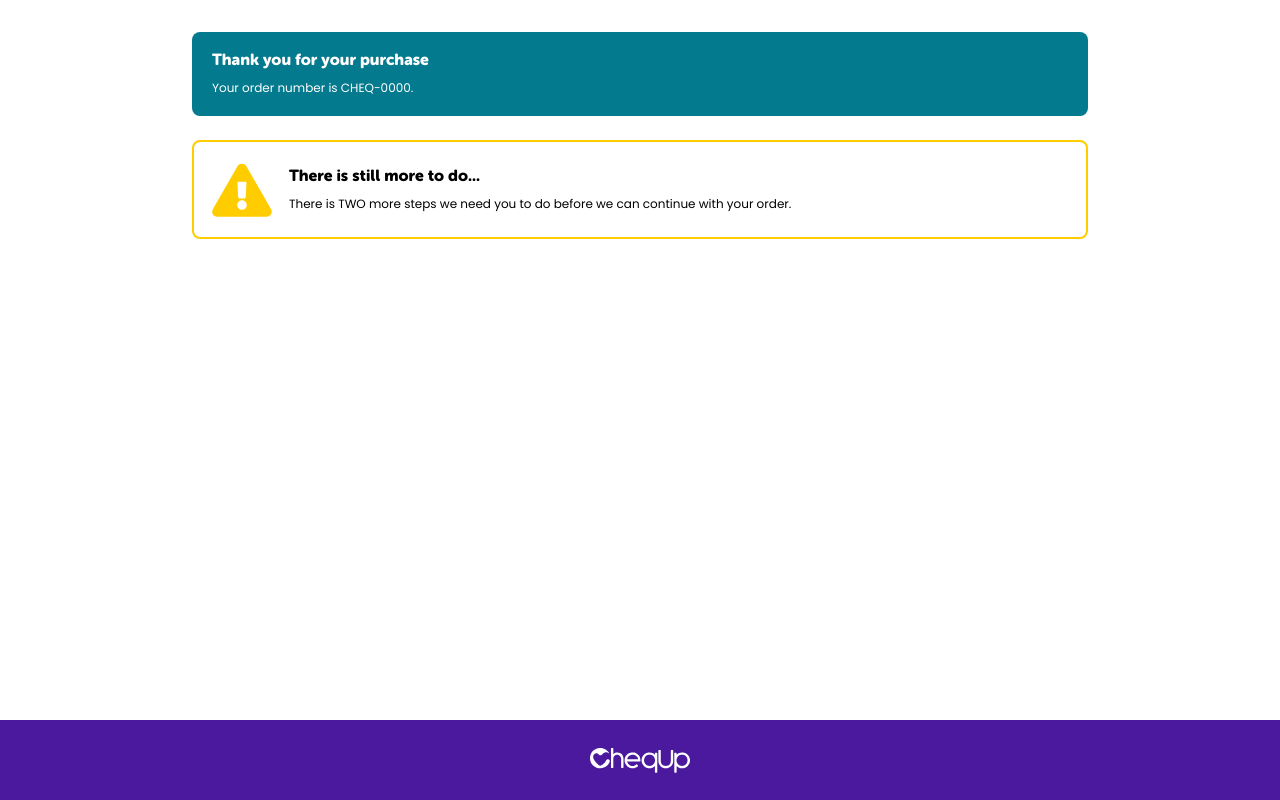
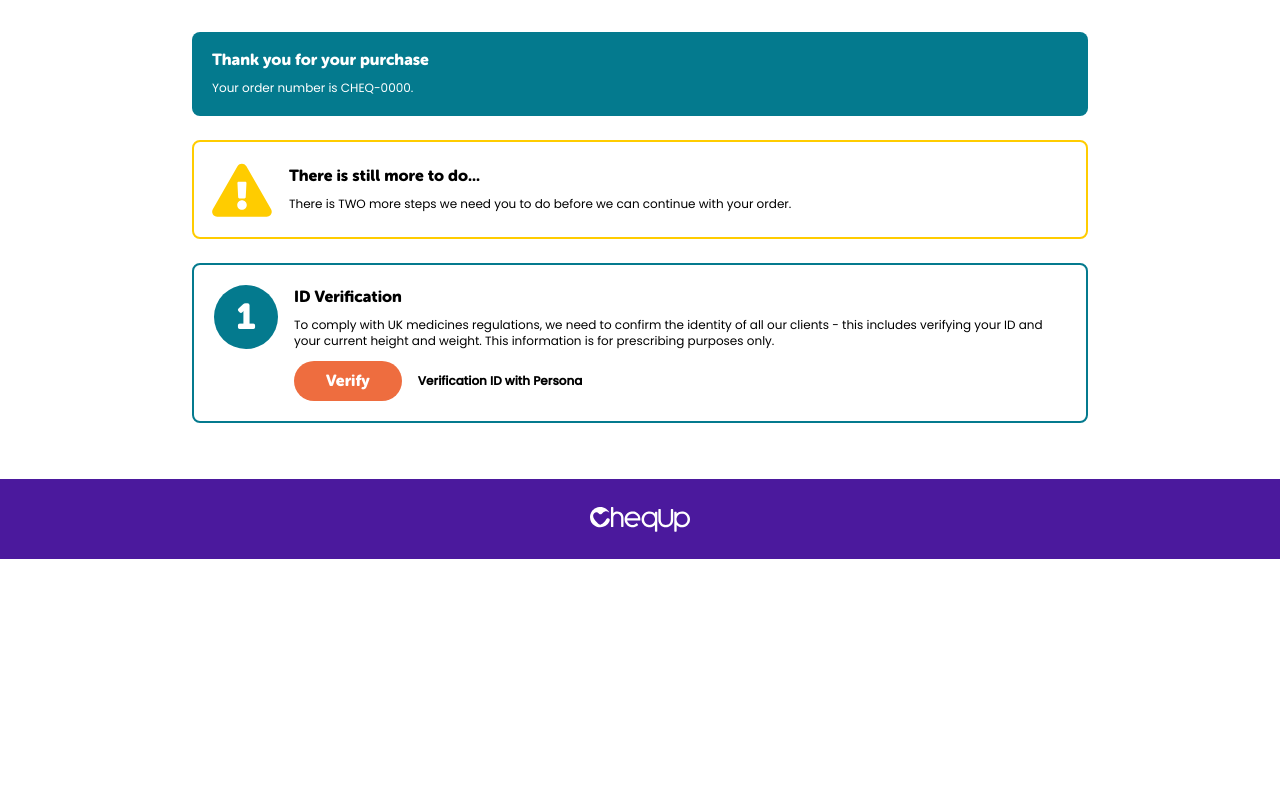
Before and after one commit to ckhatton/cheq-up, a Vue app: page / in a window 1280 px wide. Built offline with nearby package versions, Linux system fonts and the light colour scheme.

Commit message:
build(component): step

```diff
--- a/src/App.vue
+++ b/src/App.vue
@@ -1,13 +1,28 @@
 <template>
   <div class="max-w-4xl mx-auto py-8">
     <PurchaseConfirmation />
+
     <Warning />
+
+    <Step state="active" :step="1" title="ID Verification">
+      <p class="font-poppins text-xs mb-1">
+        To comply with UK medicines regulations, we need to confirm the identity of all our clients
+        - this includes verifying your ID and your current height and weight. This information is
+        for prescribing purposes only.
+      </p>
+      <div class="flex justify-start items-center mt-2">
+        <div class="button mr-4">Verify</div>
+        <span class="font-poppins text-xs font-bold">Verification ID with Persona</span>
+      </div>
+    </Step>
   </div>
+
   <Footer />
 </template>
 
 <script setup lang="ts">
+import Footer from './components/BaseFooter.vue';
 import PurchaseConfirmation from './components/BasePurchaseConfirmation.vue';
-import Footer from './components/BaseFooter.vue';
+import Step from './components/BaseStep.vue';
 import Warning from './components/BaseWarning.vue';
 </script>
--- a/src/components/BaseFooter.vue
+++ b/src/components/BaseFooter.vue
@@ -1,7 +1,5 @@
 <template>
-  <footer
-    class="absolute bottom-0 bg-cheq-up-purple flex justify-center items-center text-center text-white"
-  >
+  <footer class="bg-cheq-up-purple flex justify-center items-center text-center text-white">
     <img class="logo" src="../assets/images/logoCheqUpOnDark.svg" alt="CheqUp" title="CheqUp" />
   </footer>
 </template>
--- /dev/null
+++ b/src/components/BaseStep.vue
@@ -0,0 +1,79 @@
+<template>
+  <div
+    :class="[stepStateColour]"
+    class="step rounded-lg mb-6 pl-4 pr-5 py-5 flex"
+    :aria-label="ariaLabel"
+  >
+    <div class="flex flex-row justify-start">
+      <div>
+        <div
+          :class="[stepNumberStateColour]"
+          class="step-number rounded-full w-16 h-16 ml-1 mr-4 font-museo text-4xl flex items-center justify-center"
+        >
+          {{ step }}
+        </div>
+      </div>
+      <div class="flex flex-col justify-center">
+        <h2
+          :class="{ 'text-white': state === 'completed' }"
+          class="step-title font-museo text-md mb-2"
+        >
+          {{ fullTitle }}
+        </h2>
+        <slot v-if="state !== 'completed'"></slot>
+      </div>
+    </div>
+  </div>
+</template>
+
+<script setup lang="ts">
+import { computed } from 'vue';
+
+const props = withDefaults(
+  defineProps<{
+    state: string;
+    step?: number;
+    title: string;
+  }>(),
+  {
+    state: 'disabled',
+    step: 1,
+  }
+);
+
+const ariaLabel = computed(() => {
+  return (
+    `Step ${props.step}` +
+    ({
+      active: ' active',
+      error: ' error',
+      completed: ' completed',
+      disabled: ' disabled',
+    }[props.state] ?? ' disabled')
+  );
+});
+
+const stepStateColour = computed<string>(() => {
+  return (
+    {
+      active: 'border-2 border-cheq-up-green-dark',
+      error: 'border-2 border-cheq-up-red',
+      completed: 'bg-cheq-up-green-dark',
+      disabled: 'disabled border-2 border-cheq-up-grey',
+    }[props.state] ?? 'border-cheq-up-grey'
+  );
+});
+
+const stepNumberStateColour = computed<string>(() => {
+  return (
+    {
+      completed: 'bg-cheq-up-green-light text-cheq-up-green-dark',
+      disabled: 'bg-cheq-up-grey text-white',
+    }[props.state] ?? 'bg-cheq-up-green-dark text-white'
+  );
+});
+
+const fullTitle = computed(() => {
+  return props.title + (props.state === 'completed' ? ' Complete' : '');
+});
+</script>
--- a/src/components/BaseWarning.vue
+++ b/src/components/BaseWarning.vue
@@ -5,7 +5,7 @@
     aria-label="Warning"
   >
     <div class="flex flex-row justify-start items-center">
-      <div class="">
+      <div>
         <img src="../assets/images/triangleExclamationSolid.svg" alt="Warning" class="mr-4" />
       </div>
       <div class="flex flex-col justify-center">
--- a/src/style.css
+++ b/src/style.css
@@ -9,8 +9,20 @@
 
 @theme {
   --color-cheq-up-green-dark: #047a8e;
+  --color-cheq-up-green-light: #b2dee4;
+  --color-cheq-up-grey: #eeeeee;
+  --color-cheq-up-grey-dark: #6c6e70;
   --color-cheq-up-purple: #4b199d;
+  --color-cheq-up-red: #ff0000;
+  --color-cheq-up-orange: #ee6d3f;
   --color-cheq-up-yellow: #ffcc00;
   --font-museo: Museo, sans-serif;
   --font-poppins: Poppins, sans-serif;
 }
+
+.button {
+  @apply bg-cheq-up-orange text-white font-museo px-8 py-2 rounded-full cursor-pointer;
+}
+.disabled .button {
+  @apply bg-cheq-up-grey-dark cursor-default;
+}
```
Also changed, not shown: 1 other file (tests, documents, lock files or other folders).
